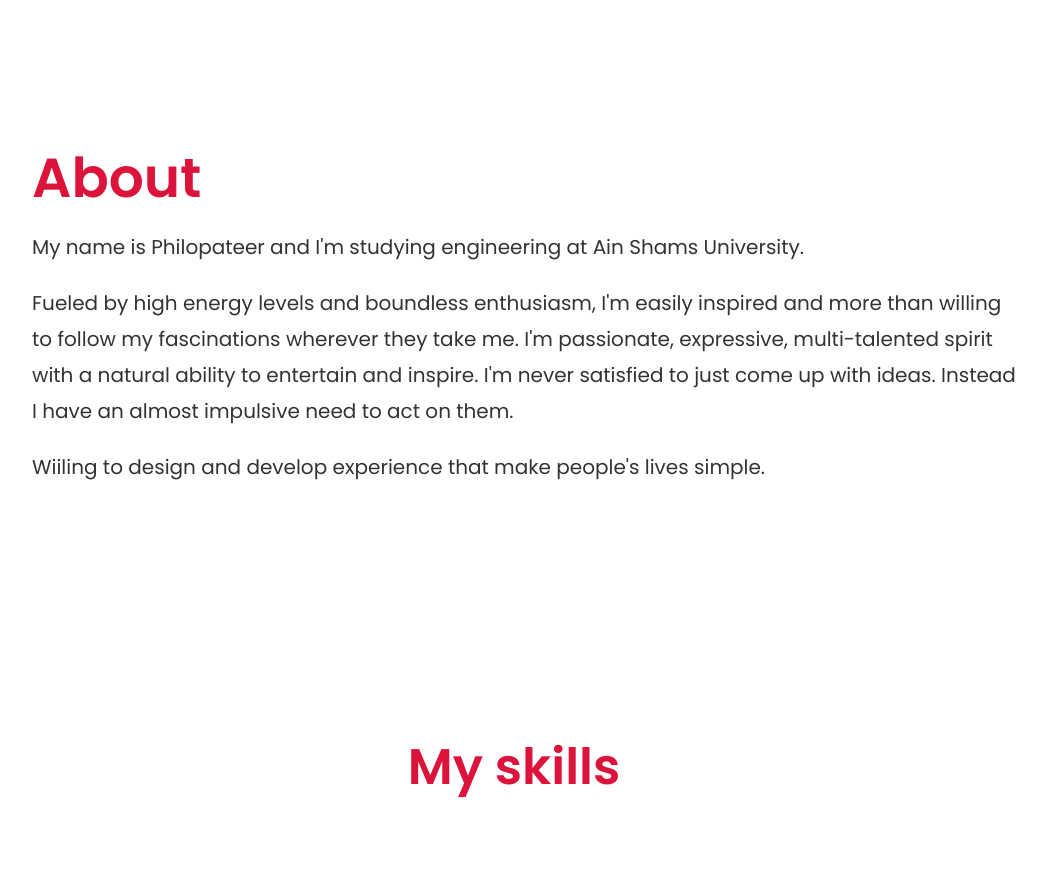
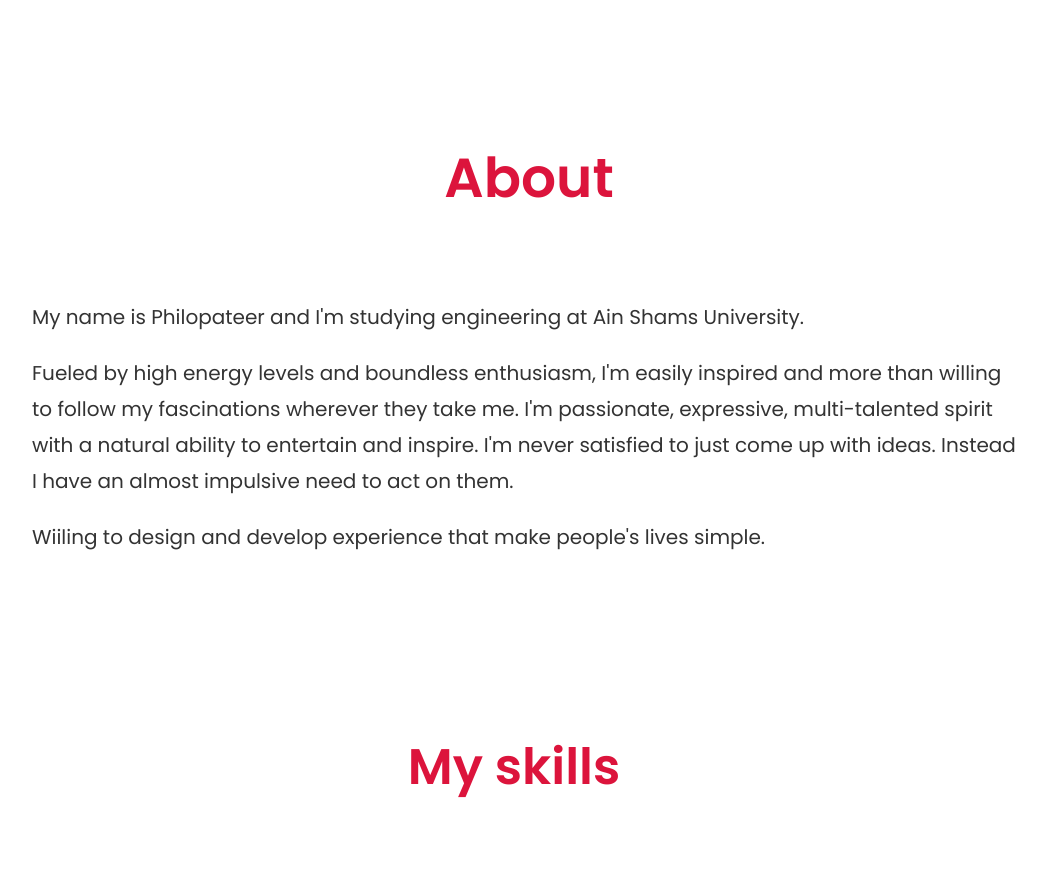
Before and after one commit to felofr/frontend-portfolio, a plain HTML site: page index.html in a window 1280 px wide. Shown: the part 1000-1882 px from the top of the page, without its empty margins (126-1172 px from the left). Drawn offline with nearby package versions, Linux system fonts and the light colour scheme.

Commit message:
Update index.html

```diff
--- a/index.html
+++ b/index.html
@@ -54,7 +54,7 @@
   <section class="about" id="about">
 
     <div class="content">
-      <h3>About</h3>
+      <h3 class="title">About</h3>
       <p>My name is Philopateer and I'm studying engineering at Ain Shams University.</p>
       <p>Fueled by high energy levels and boundless enthusiasm,
         I'm easily inspired and more than willing to follow my fascinations wherever they take me.
```
